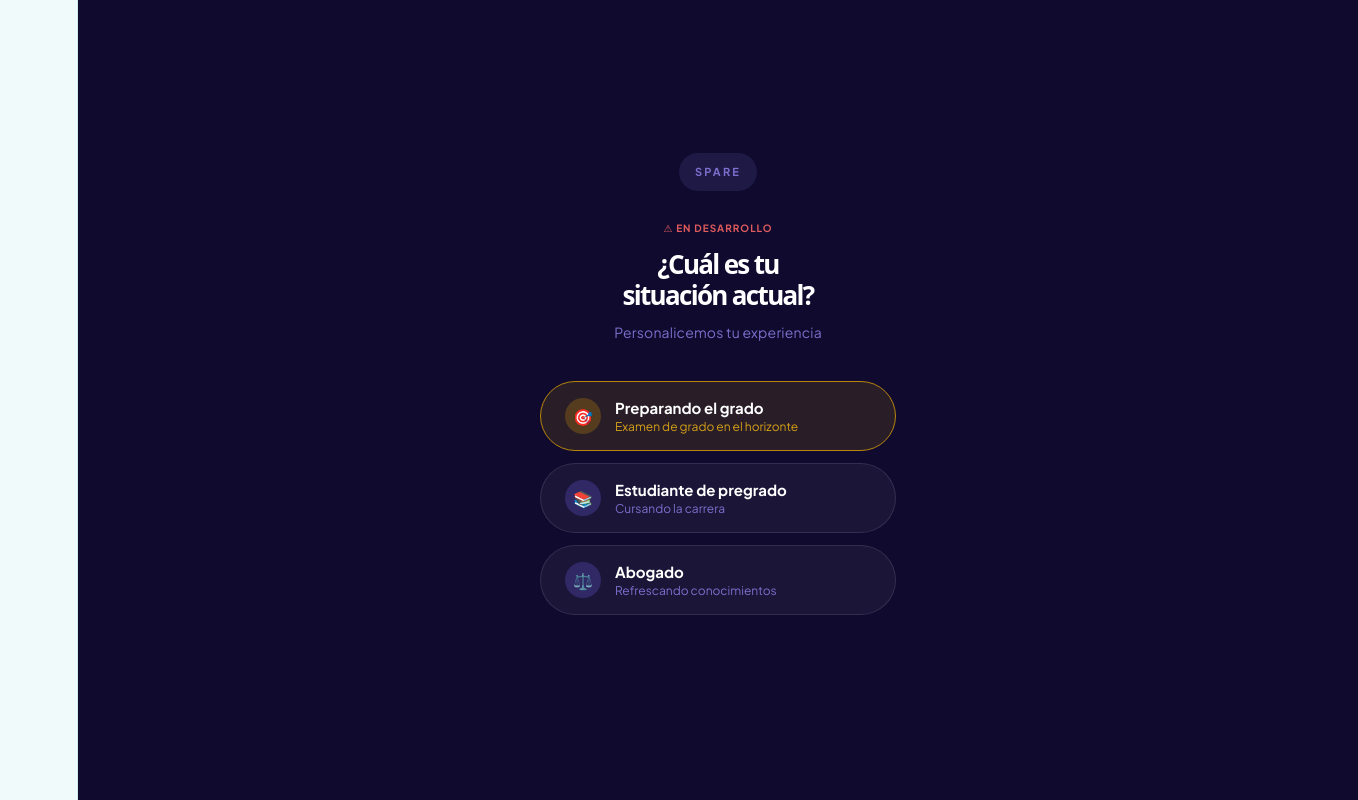
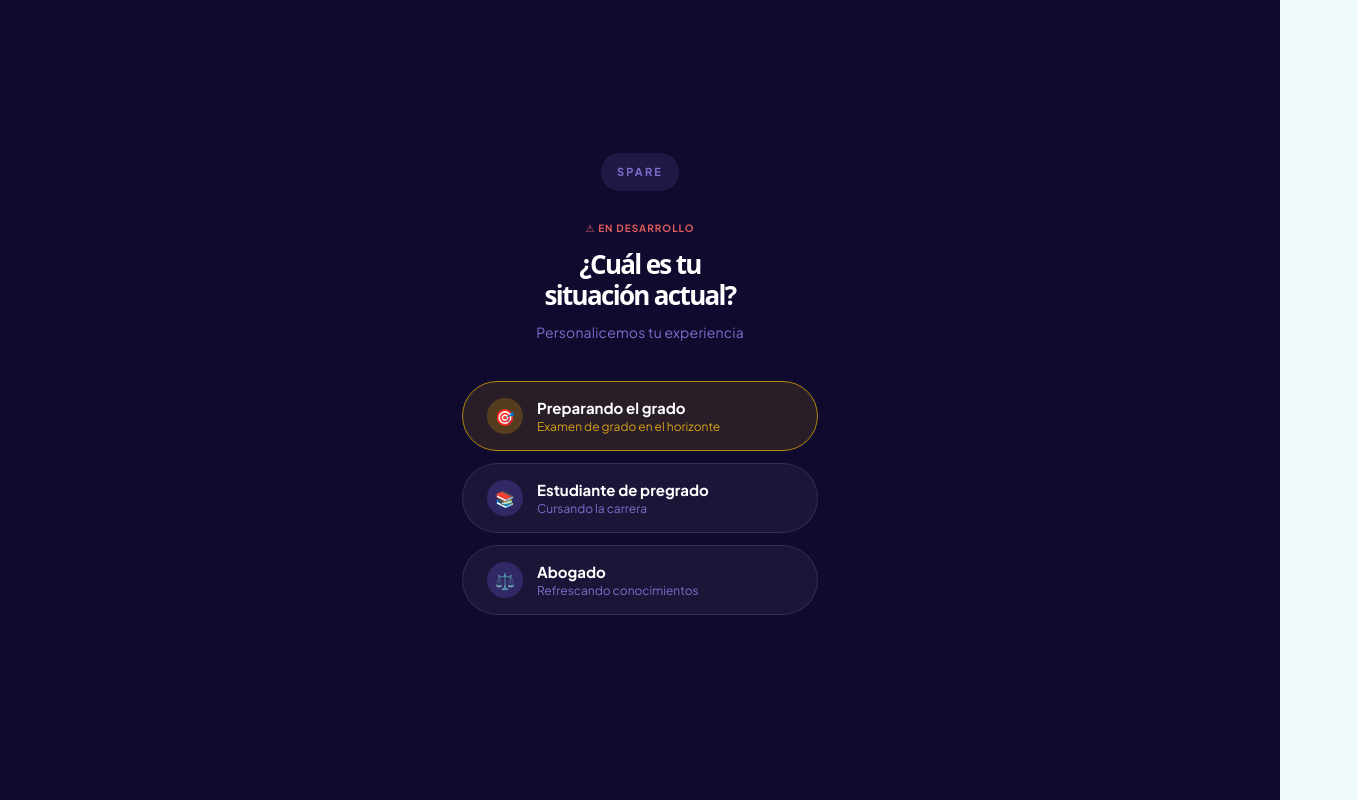
Before and after one commit to alegunner/SPARE, a React (Vite) app: page / in a window 1280 px wide. Shown: the whole page, 1358 px wide, since content can reach past the window. Built offline with nearby package versions, Linux system fonts and the light colour scheme; a web font is replaced by a local one.

Commit message:
fix: onboarding centrado en desktop, scrollbar estilizada teal

```diff
--- a/src/App.jsx
+++ b/src/App.jsx
@@ -634,6 +634,10 @@ const GLOBAL_STYLE = `
   }
 
   body { font-family: 'Inter', sans-serif; background: var(--bg); color: var(--text); min-height: 100vh; }
+  ::-webkit-scrollbar { width: 6px; }
+  ::-webkit-scrollbar-track { background: transparent; }
+  ::-webkit-scrollbar-thumb { background: var(--border); border-radius: 999px; }
+  ::-webkit-scrollbar-thumb:hover { background: var(--accent); }
   .app { display: flex; height: 100vh; overflow: hidden; }
 
   /* SIDEBAR */
@@ -1012,7 +1016,7 @@ function Onboarding({ modules, onComplete }) {
 
   const ONBOARDING_STYLE = `
     @import url('https://fonts.googleapis.com/css2?family=Plus+Jakarta+Sans:wght@400;600;700;800&display=swap');
-    .ob-wrap { min-height: 100vh; min-width: 100vw; background: #0F0A2E; display: flex; align-items: center; justify-content: center; font-family: 'Plus Jakarta Sans', sans-serif; }
+    .ob-wrap { position: fixed; inset: 0; background: #0F0A2E; display: flex; align-items: center; justify-content: center; font-family: 'Plus Jakarta Sans', sans-serif; overflow-y: auto; z-index: 1000; }
     .ob-inner { width: 100%; max-width: 420px; padding: 48px 32px; text-align: center; }
     .ob-badge { font-size: 11px; font-weight: 700; letter-spacing: 0.2em; text-transform: uppercase; color: #7C6FCD; background: rgba(124,111,205,0.15); padding: 6px 16px; border-radius: 999px; display: inline-block; margin-bottom: 24px; }
     .ob-title { font-size: 26px; font-weight: 800; color: #FFFFFF; line-height: 1.2; margin: 0 0 8px; }
```
